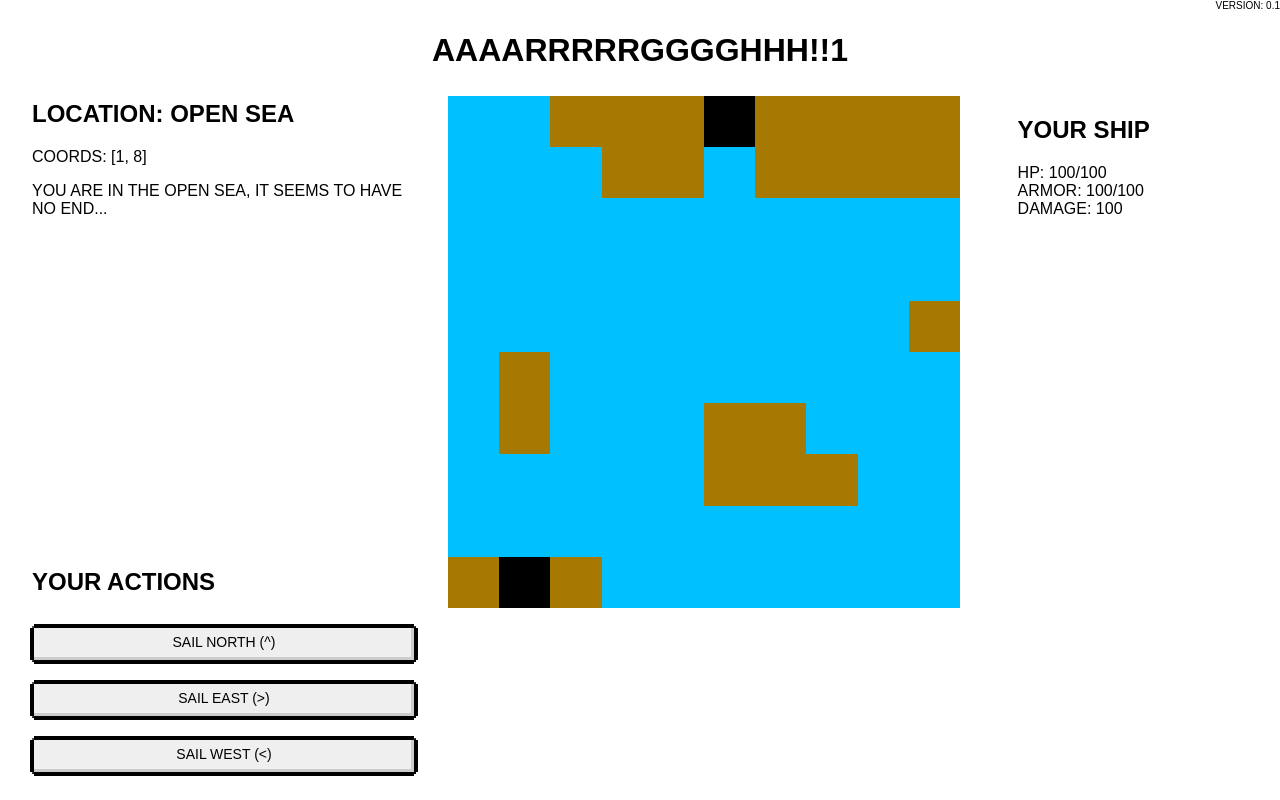
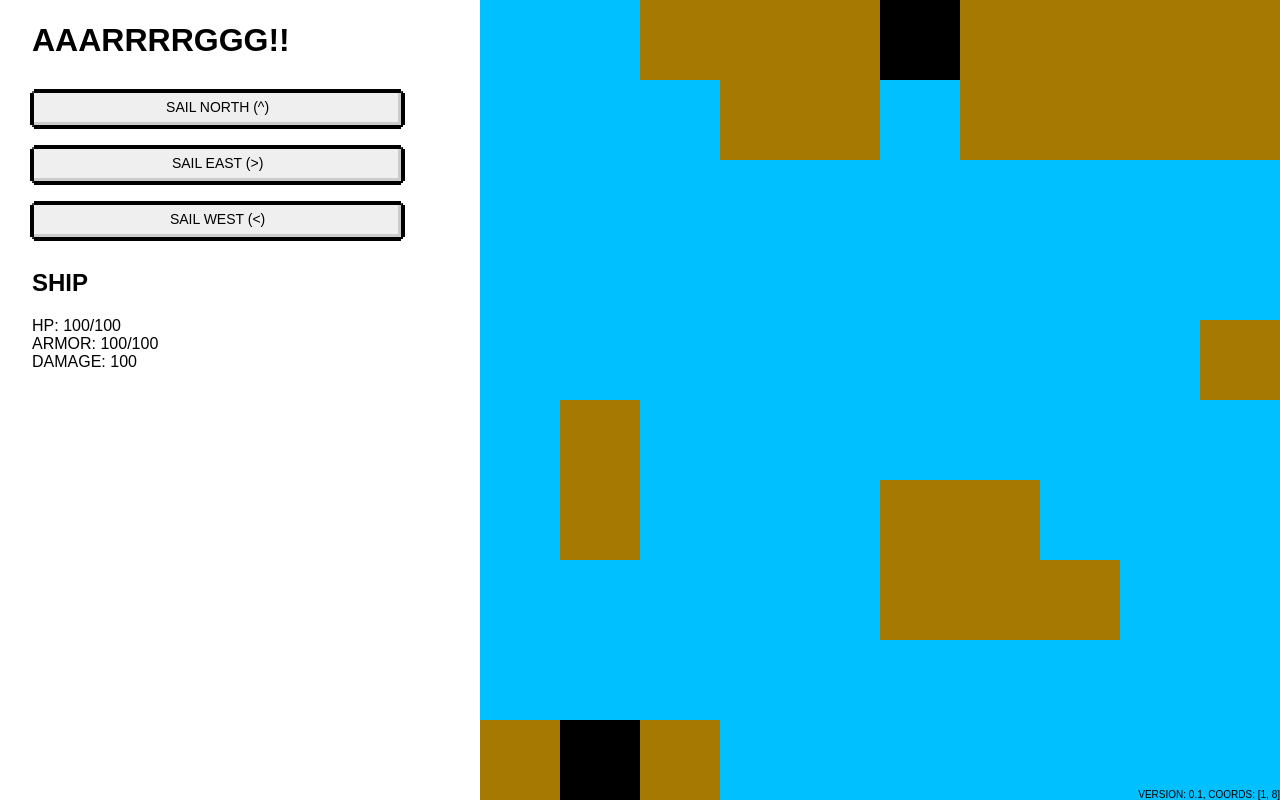
Before and after one commit to darkwebdev/game-argh, a website with bundled scripts: page index.html in a window 1280 px wide. Built offline with nearby package versions, Linux system fonts and the light colour scheme; files whose address does not match are found by name.

Commit message:
Change layout

```diff
--- a/src/const.js
+++ b/src/const.js
@@ -1,5 +1,5 @@
 module.exports = {
-  gameName: "Aaaarrrrrgggghhh!!1",
+  gameName: "Aaarrrrggg!!",
 
   animations: {
     SINK: 'sink'
--- a/src/locations.js
+++ /dev/null
@@ -1,15 +0,0 @@
-module.exports = [
-  {
-    id: 'sea',
-    name: 'Open sea',
-    description: 'You are in the open sea, it seems to have no end...',
-    x: 0,
-    y: 0
-  }, {
-    id: 'home-port',
-    name: 'Home port',
-    description: 'You are in your home port, drunken sailors everywhere...',
-    x: 1,
-    y: 4
-  }
-]
--- a/src/views/index.js
+++ b/src/views/index.js
@@ -3,28 +3,18 @@
 const Menu = require('./menu')
 const World = require('./world')
 const Stats = require('./stats')
-const locations = require('../locations')
 const { playerEntity } = require('../enitity')
 const { gameName } = require('../const')
 
 module.exports = ({ state, config }) => {
   const { x, y } = playerEntity(state.entities) || {}
-  const location = locations.find(l => l.x === x && l.y === y) || locations[0]
   const headingText = state.gameOver ? 'Game Over' : gameName
   const headingClasses = state.gameOver ? ' class="danger"' : ''
 
   return `
     <h1${headingClasses}>${headingText}</h1>
-    <div class="game-version">version: ${config.version}</div>
-
-    <aside class="location">
-      <h2>Location: ${location.name}</h2>
-      <p>coords: [${x}, ${y}]</p>
-      <p>${location.description}</p>
-    </aside>
 
     <aside class="actions">
-      <h2>Your actions</h2>
       <div class="menu">${Menu({ state })}</div>
     </aside>
 
@@ -33,5 +23,7 @@ module.exports = ({ state, config }) => {
     </aside>
 
     <div class="world">${World({ state })}</div>
+
+    <div class="debug">version: ${config.version}, coords: [${x}, ${y}]</div>
   `
 }
--- a/src/views/index.less
+++ b/src/views/index.less
@@ -4,11 +4,12 @@
 
 body {
   .font();
+
+  margin: 2rem;
 }
 
 h1 {
-    margin-top: 1em;
-    text-align: center;
+  margin-top: -.6rem;
 }
 
 .menu button {
@@ -16,34 +17,15 @@ h1 {
     width: 100%;
 }
 
-.game-version {
+.debug {
     position: absolute;
-    top: 0;
+    bottom: 0;
     right: 0;
     font-size: 10px;
 }
 
 aside {
-    position: absolute;
-}
-
-.location {
-    width: 30%;
-    top: 5em;
-    left: 2em;
-}
-
-.actions {
-    bottom: 1em;
-    left: 2em;
-    width: 30%;
-}
-
-.stats {
-    top: 6em;
-    bottom: 0;
-    right: 2em;
-    width: 18%;
+  width: 29vw;
 }
 
 .warning {
--- a/src/views/stats.js
+++ b/src/views/stats.js
@@ -9,11 +9,11 @@ module.exports = ({ state }) => {
   return `
         ${stats(player)}
         <br/>
-        ${enemy ? stats({ title: 'Enemy ship', ...enemy }) : ''}
+        ${enemy ? stats({ title: 'Enemy', ...enemy }) : ''}
     `
 };
 
-function stats({ title = 'Your ship', hp, maxHp, armor, maxArmor, damage }) {
+function stats({ title = 'Ship', hp, maxHp, armor, maxArmor, damage }) {
   const hpClass = colorClass(hp, maxHp)
   const armorClass = colorClass(armor, maxArmor)
 
--- a/src/views/world.less
+++ b/src/views/world.less
@@ -1,9 +1,12 @@
 .world {
   overflow: hidden;
   position: absolute;
-  right: 25%;
-  top: 6em;
-  left: 35%;
+  right: 0;
+  top: 0;
+  bottom: 0;
+  max-width: 65vw;
+  width: 100vh;
+  max-height: 65vw;
 
   > * {
     display: inline-block;
@@ -23,7 +26,6 @@ w {
     animation: 1s sink ease-out;
     transform: translateY(70px) rotateZ(-45deg);
   }
-
 }
 
 l,
```
